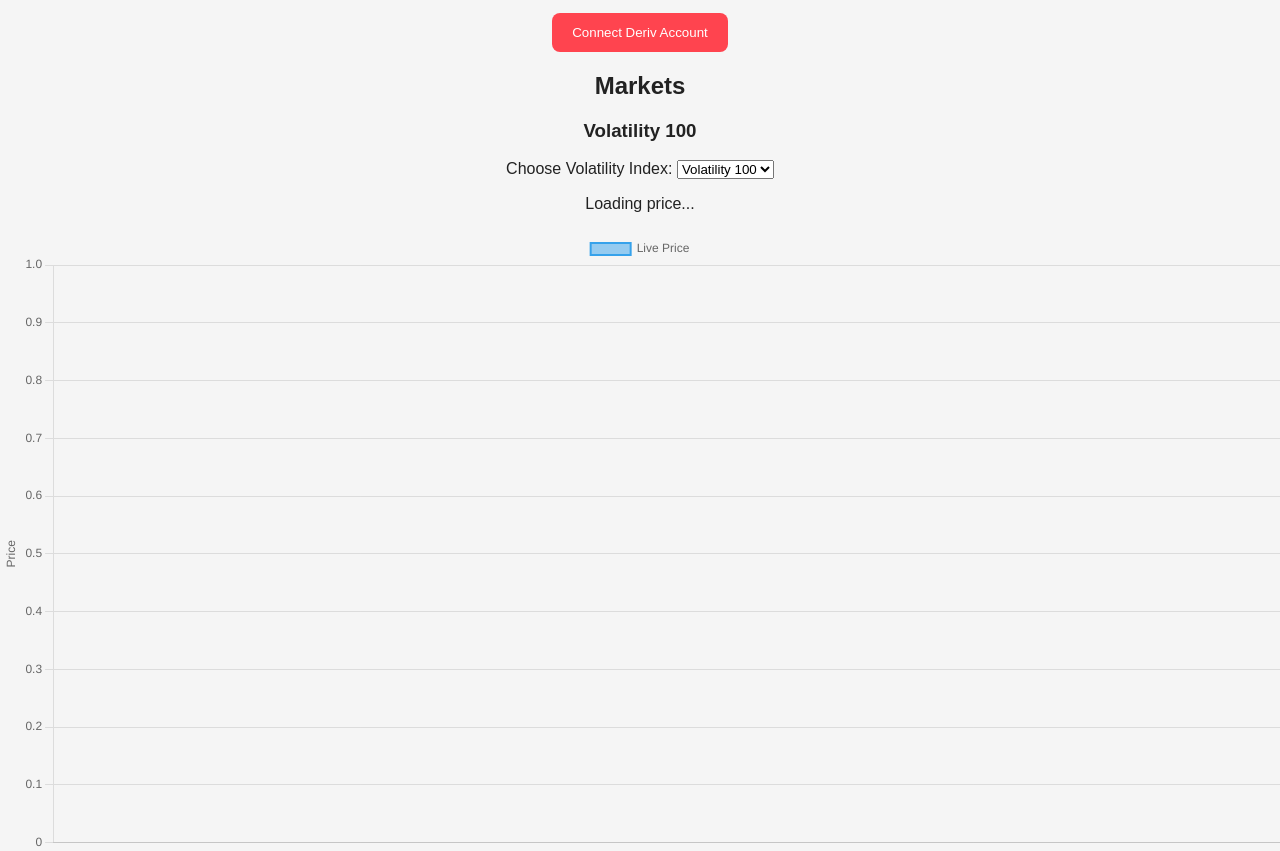
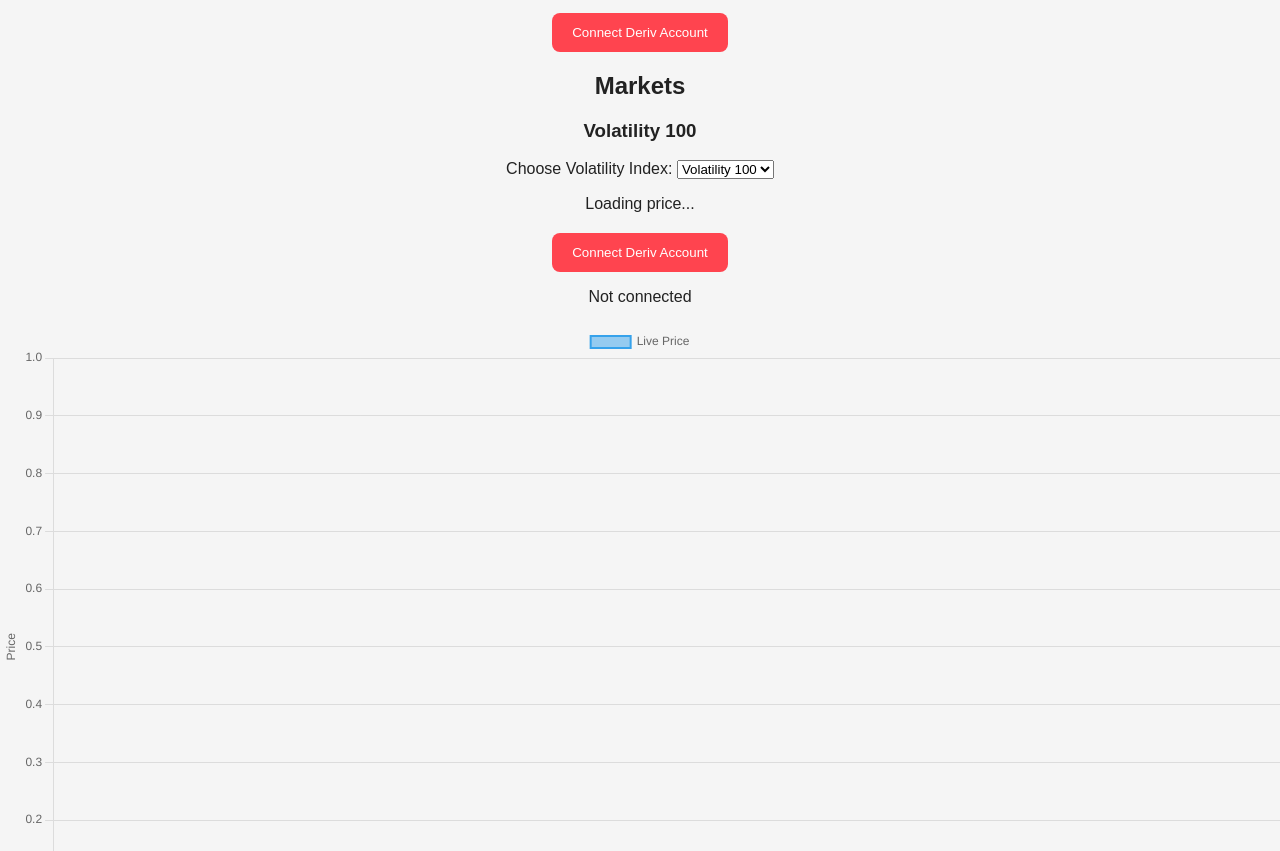
Before and after one commit to Lewiston-sys/Risktakers, a plain HTML site: page index.html in a window 1280 px wide. Shown: the part 101-952 px from the top of the page. Drawn offline with nearby package versions, Linux system fonts and the light colour scheme.

Commit message:
Add button to connect Deriv account

```diff
--- a/index.html
+++ b/index.html
@@ -35,6 +35,10 @@ function connectDeriv() {
 
 <p id="price">Loading price...</p>
     <div style="margin-top:20px;">
+  <button id="connectDeriv">Connect Deriv Account</button>
+  <p id="accountStatus">Not connected</p>
+</div>
+    <div style="margin-top:20px;">
   <canvas id="priceChart" width="800" height="400"></canvas>
 </div>
 </div>
```
